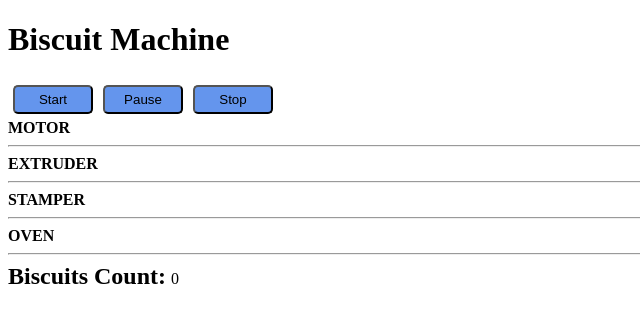
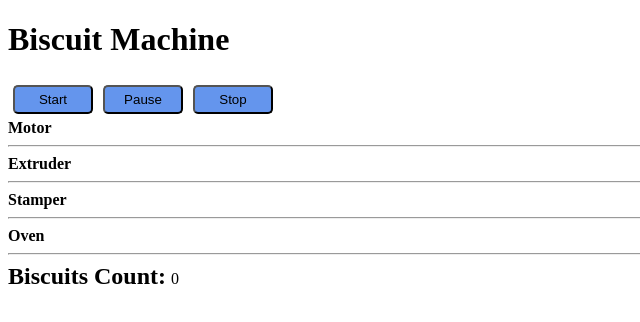
Before and after one commit to ivaylo-andonov/Biscuit-Machine-js-generators, a React app: page / in a window 1280 px wide. Shown: the top 322 px of the page, without its empty margins (0-640 px from the left). Built offline with nearby package versions, Linux system fonts and the light colour scheme.

Commit message:
implement warm up logic

```diff
--- a/src/App.js
+++ b/src/App.js
@@ -13,10 +13,10 @@ class App extends Component {
             <React.Fragment>
                 <BiscuitMachineView>
                     <SwitchView onStart={this.props.onStart} onPause={this.props.onPause} onStop={this.props.onStop} />
-                    <Motor deviceName={'MOTOR'}  {...this.props} />
-                    <Extruder deviceName={'EXTRUDER'} {...this.props} />
-                    <Stamper deviceName={'STAMPER'} {...this.props} />
-                    <Oven deviceName={'OVEN'} temperature={this.props.temperature} processingComponent={this.props.processingComponent} />
+                    <Motor deviceName={'Motor'}  {...this.props} />
+                    <Extruder deviceName={'Extruder'} {...this.props} />
+                    <Stamper deviceName={'Stamper'} {...this.props} />
+                    <Oven deviceName={'Oven'} {...this.props} />
                     <BiscuitsView biscuitsCount={this.props.biscuitsCount} />
                 </BiscuitMachineView>
             </React.Fragment>
@@ -35,7 +35,7 @@ const mapStateToProps = state => {
 
 const mapDispatchToProps = dispatch => {
     return {
-        onStart: () => dispatch({ type: "START", mode: "START" }),
+        onStart: () => dispatch({ type: "WARM_UP", mode: "WARM_UP" }),
         onStop: () => dispatch({ type: "STOP", mode: "STOP" }),
         onPause: () => dispatch({ type: "PAUSE", mode: "PAUSE" })
     };
--- /dev/null
+++ b/src/actions/index.js
@@ -0,0 +1,14 @@
+export const WARM_UP = 'WARM_UP'
+export const START = 'START'
+export const STOP = 'STOP'
+export const PAUSE = 'PAUSE'
+export const RESUME = 'RESUME'
+export const TRIGGER_MOTOR = 'TRIGGER_MOTOR'
+export const TRIGGER_EXTRUDER = 'TRIGGER_EXTRUDER'
+export const TRIGGER_STAMPER = 'TRIGGER_STAMPER'
+export const TRIGGER_OVEN = 'TRIGGER_OVEN'
+export const PRODUCE_COOKIE = 'PRODUCE_COOKIE'
+export const UPDATE_TEMP = 'UPDATE_TEMP'
+
+export const updateTemp = (temp) => ({ type: UPDATE_TEMP, temp })
+export const startConveyor = () => ({ type: START })
--- a/src/engine/components/Oven.js
+++ b/src/engine/components/Oven.js
@@ -1,8 +1,9 @@
 import React, { Component } from 'react';
 import DeviceView from '../../views/DeviceView'
-import { store } from '../..'
 import { shouldResume } from '../BiscuitMachine'
 import { put } from "redux-saga/effects";
+import { store } from '../..'
+import { updateTemp, startConveyor } from '../../actions'
 
 export const minBakingTemperature = 220;
 export const maxBakingTemperature = 240;
@@ -14,16 +15,14 @@ export class Oven extends Component {
     constructor(props) {
         super(props);
 
-        this.deviceName = this.constructor.name;
         this.warmUpInterval = null;
         this.heatingInterval = null;
-
-        this.warmUp = this.warmUp.bind(this);
+        this.warmUp = this.warmUp.bind(this)
+        this.turnOff = this.turnOff.bind(this);
+        this.keepHeating = this.keepHeating.bind(this)
     }
 
     turnOff() {
-        this.temperature = 0;
-        this.temp.val = 0;
         clearInterval(this.warmUpInterval);
         clearInterval(this.heatingInterval);
     }
@@ -31,20 +30,21 @@ export class Oven extends Component {
     warmUp(store) {
         var self = this;
         const machineState = store.getState()
-        console.log('Oven is turned on');
+        console.log('Oven warm up is turned on');
 
         if (machineState.temperature >= minBakingTemperature) {
-            return
+            store.dispatch(startConveyor())
         }
 
         self.warmUpInterval = setInterval(function () {
             if (store.getState().temperature >= minBakingTemperature) {
                 console.log('Oven is ready');
                 clearInterval(self.warmUpInterval);
-                self.keepHeating()
+                self.keepHeating();
+                store.dispatch(startConveyor())
             }
             else {
-                store.dispatch(increaseTemp(warmingTempInc))
+                store.dispatch(updateTemp(warmingTempInc))
                 console.log('Oven`s temperature is:' + store.getState().temperature);
             }
         }, sec);
@@ -60,7 +60,7 @@ export class Oven extends Component {
                 inc *= -1;
             }
 
-            store.dispatch(increaseTemp(inc))
+            store.dispatch(updateTemp(inc))
         }, sec);
     }
 
@@ -69,7 +69,7 @@ export class Oven extends Component {
         if (shouldResume(machineState)) {
             yield put({ type: "RESUME" })
         } else if (!machineState.pausedComponent) {
-            yield new Promise((resolve, reject) => {
+            yield new Promise((resolve) => {
                 if (machineState.temperature > maxBakingTemperature) {
                     setTimeout(function () {
                         console.log('Oven is overheating!');
@@ -90,5 +90,3 @@ export class Oven extends Component {
         );
     }
 }
-
-const increaseTemp = (temp) => ({ type: "INCREASE_TEMP", temp })
--- a/src/engine/components/Stamper.js
+++ b/src/engine/components/Stamper.js
@@ -2,12 +2,11 @@ import React, { Component } from 'react';
 import { put } from '@redux-saga/core/effects';
 import DeviceView from '../../views/DeviceView'
 import { shouldResume } from '../BiscuitMachine'
+
 export class Stamper extends Component {
-    constructor(props) {
-        super(props);
-    }
 
-    *process(machineState) {
+    *process(store) {
+        const machineState = store.getState();
         if (shouldResume(machineState)) {
             yield put({ type: "RESUME" })
         } else if (!machineState.pausedComponent) {
--- a/src/index.js
+++ b/src/index.js
@@ -5,11 +5,11 @@ import reducer from "./store/reducer";
 import { Provider } from "react-redux";
 import { createStore, applyMiddleware } from "redux";
 import createSagaMiddleware from "redux-saga";
-import { watchConveyorStart } from "./sagas/saga";
+import rootSaga from "./sagas/saga";
 
 const sagaMiddleware = createSagaMiddleware();
 export const store = createStore(reducer, applyMiddleware(sagaMiddleware));
-sagaMiddleware.run(watchConveyorStart);
+sagaMiddleware.run(rootSaga);
 
 ReactDOM.render(
   <Provider store={store}>
--- a/src/sagas/saga.js
+++ b/src/sagas/saga.js
@@ -1,41 +1,54 @@
-import { put, take, fork, call, cancel } from "redux-saga/effects";
-import * as Devices from '../engine/components';
-import { BiscuitMachine } from '../engine/BiscuitMachine';
-import { store } from '../'
+import { put, take, fork, call, cancel, all } from "redux-saga/effects";
+import { biscuitMachineFactory } from '../engine/BiscuitMachine';
+import * as actions from '../actions'
+import { store } from '..';
+
+const machine = biscuitMachineFactory();
+
+function* watchWarmUp() {
+  while (yield take(actions.WARM_UP)) {
+    // starts the task in the background
+    const warmUpTask = yield fork(warmUp, machine)
+    // wait for the user stop or pause action
+    yield take([actions.STOP, actions.PAUSE])
+    yield call(machine.oven.turnOff, store)
+    // cancel the background task
+    yield cancel(warmUpTask)
+  }
+}
+
+function* watchConveyorStart() {
+  while (yield take(actions.START)) {
+    // starts the task in the background
+    const conveyorStartTask = yield fork(conveyorStart, machine)
+    // wait for the user stop or pause action
+    yield take([actions.STOP, actions.PAUSE])
+    // cancel the background task
+    yield cancel(conveyorStartTask)
+  }
+}
+
+function* warmUp(machine) {
+  yield call(machine.oven.warmUp, store);
+}
 
 function* conveyorStart(machine) {
-  //yield call(machine.oven.turnOn, store);
-  yield put({ type: "MOTOR" });
-  yield call(machine.motor.process, store.getState())
-  yield put({ type: "EXTRUDER" });
-  yield call(machine.extruder.process, store.getState());
-  yield put({ type: "STAMPER" });
-  yield call(machine.stamper.process, store.getState());
-  yield put({ type: "OVEN" });
+  yield put({ type: actions.TRIGGER_MOTOR });
+  yield call(machine.motor.process, store)
+  yield put({ type: actions.TRIGGER_EXTRUDER });
+  yield call(machine.extruder.process, store);
+  yield put({ type: actions.TRIGGER_STAMPER });
+  yield call(machine.stamper.process, store);
+  yield put({ type: actions.TRIGGER_OVEN });
   yield call(machine.oven.process, store);
-  yield put({ type: "PRODUCE_COOKIE" });
+  yield put({ type: actions.PRODUCE_COOKIE });
   yield call(machine.produceBiscuit, store);
   yield* conveyorStart(machine);
 }
 
-export const constructBiscuitMachine = () => {
-  return new BiscuitMachine.Builder("Machine for the sweetest biscuits")
-    .withMotor(new Devices.Motor())
-    .withExtruder(new Devices.Extruder())
-    .withStamper(new Devices.Stamper())
-    .withOven(new Devices.Oven())
-    .build();
+export default function* rootSaga() {
+  yield all([
+    fork(watchWarmUp),
+    fork(watchConveyorStart)
+  ])
 }
-
-const machine = constructBiscuitMachine();
-
-export function* watchConveyorStart() {
-  while (yield take('START')) {
-    // starts the task in the background
-    const conveyorStartTask = yield fork(conveyorStart, machine)
-    // wait for the user stop or pause action
-    yield take(['STOP', 'PAUSE'])
-    // cancel the background task
-    yield cancel(conveyorStartTask)
-  }
-}
--- a/src/store/reducer.js
+++ b/src/store/reducer.js
@@ -1,3 +1,5 @@
+import * as actions from '../actions'
+
 const initialState = {
     processingComponent: "",
     pausedComponent: "",
@@ -5,52 +7,56 @@ const initialState = {
     temperature: 0
 };
 
-const reducer = (state = initialState, action) => {
+const rootReducer = (state = initialState, action) => {
     const newState = { ...state };
 
     switch (action.type) {
-        case "START":
+        case actions.WARM_UP:
+            break;
+        case actions.START:
             break;
 
-        case "STOP":
+        case actions.STOP:
             newState.biscuitsCount = 0
             newState.pausedComponent = null
             newState.processingComponent = ""
+            newState.temperature = 0;
             break;
 
-        case "PAUSE":
+        case actions.PAUSE:
             newState.pausedComponent = state.processingComponent
             break;
 
-        case "RESUME":
+        case actions.RESUME:
             newState.pausedComponent = ""
             break;
 
-        case "MOTOR":
-            newState.processingComponent = "MOTOR";
+        case actions.TRIGGER_MOTOR:
+            newState.processingComponent = "Motor";
             break;
 
-        case "EXTRUDER":
-            newState.processingComponent = "EXTRUDER";
+        case actions.TRIGGER_EXTRUDER:
+            newState.processingComponent = "Extruder";
             break;
 
-        case "STAMPER":
-            newState.processingComponent = "STAMPER";
+        case actions.TRIGGER_STAMPER:
+            newState.processingComponent = "Stamper";
             break;
 
-        case "OVEN":
-            newState.processingComponent = "OVEN";
+        case actions.TRIGGER_OVEN:
+            newState.processingComponent = "Oven";
             break;
 
-        case "INCREASE_TEMP":
+        case actions.UPDATE_TEMP:
             newState.temperature += action.temp;
             break;
 
-        case "PRODUCE_COOKIE":
+        case actions.PRODUCE_COOKIE:
             newState.biscuitsCount += 1;
             break;
     }
+
     return newState;
 };
 
-export default reducer;
+export default rootReducer;
--- a/src/views/DeviceView.js
+++ b/src/views/DeviceView.js
@@ -3,7 +3,7 @@ import React from 'react';
 const DeviceView = (props) => {
     return (<div>
         <b>{props.deviceName}</b>
-        <span>{props.temperature || ""} </span>
+        <span>{props.deviceName === "Oven" && props.temperature || ""} </span>
         <span>{props.processingComponent === props.deviceName ? "Process..." : ""}</span>
         <hr></hr>
     </div>
```
Also changed, not shown: src/engine/BiscuitMachine.js (+10 -2 lines), src/engine/components/Extruder.js (+3 -5 lines), src/engine/components/Motor.js (+3 -5 lines).
